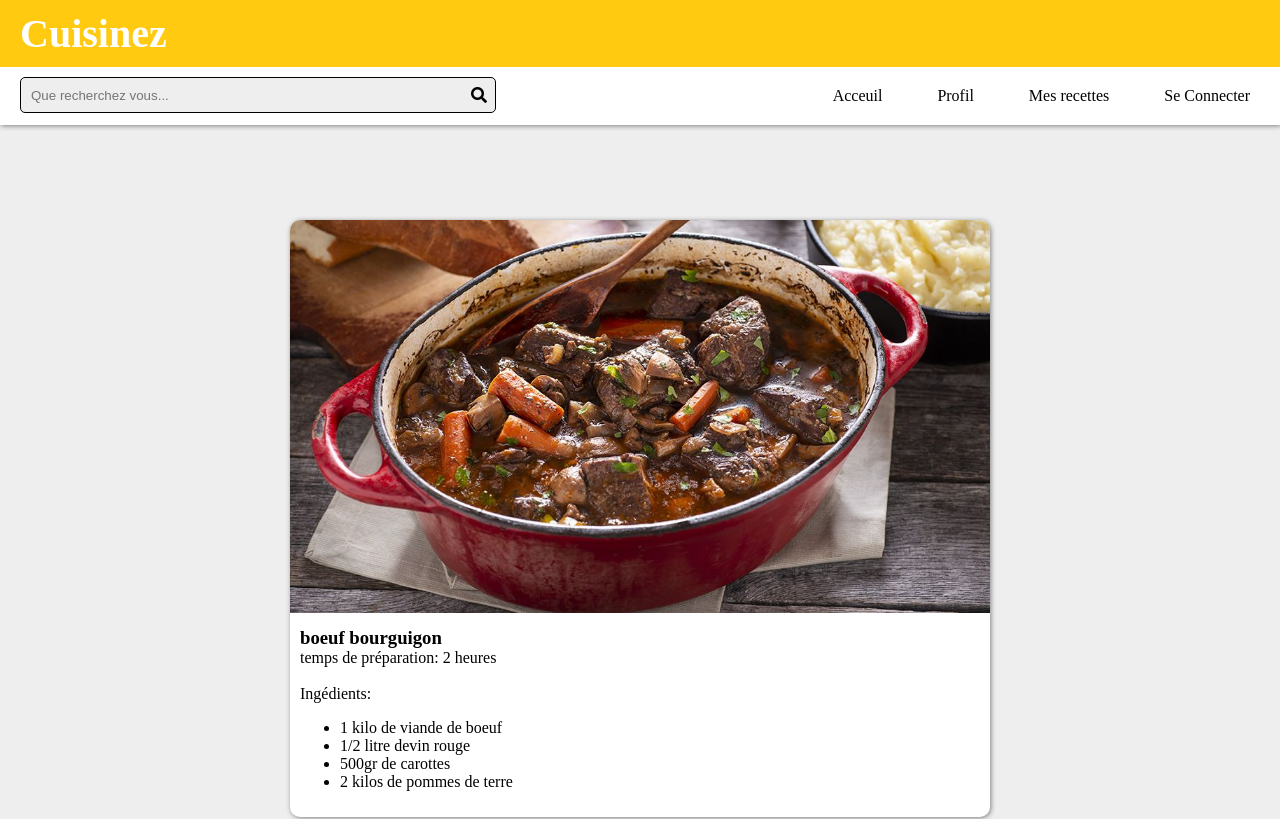
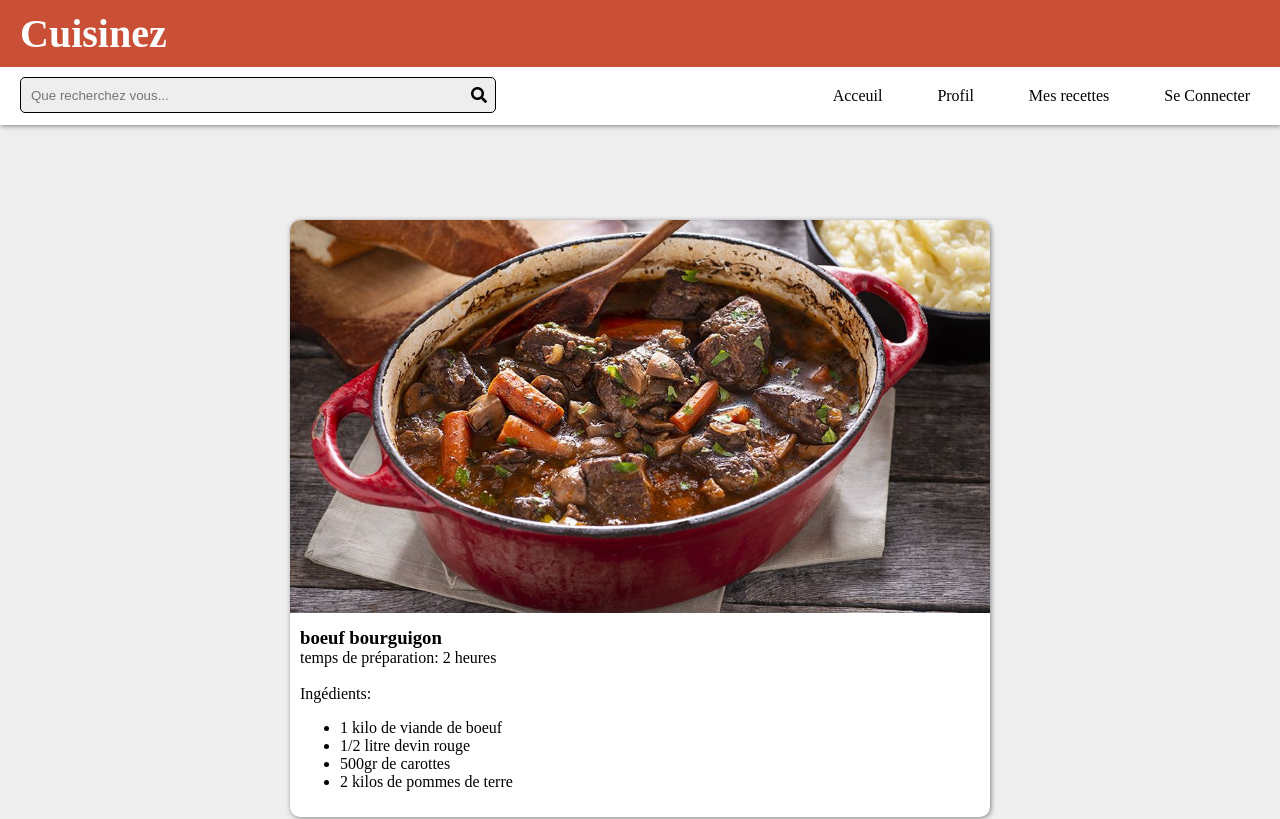
Before and after one commit to Jeanchal/Cuisinez, a React (Create React App) app in the folder frontend/: page / in a window 1280 px wide. Shown: the top 819 px of the page. Built offline with nearby package versions, Linux system fonts and the light colour scheme.

Commit message:
modif style

```diff
--- a/frontend/src/styles/style.scss
+++ b/frontend/src/styles/style.scss
@@ -1,7 +1,7 @@
 $min-width: 300px;
 $break-point-1: 750px;
 $break-point-3: 1350px;
-$color-1: rgba(255, 202, 15, 1);
+$color-1: rgba(201, 80, 54, 1);
 $color-2: rgba(231, 230, 230, 0.678);
 $color-3: rgba(124, 121, 121, 0.568);
 @mixin transition {
```
